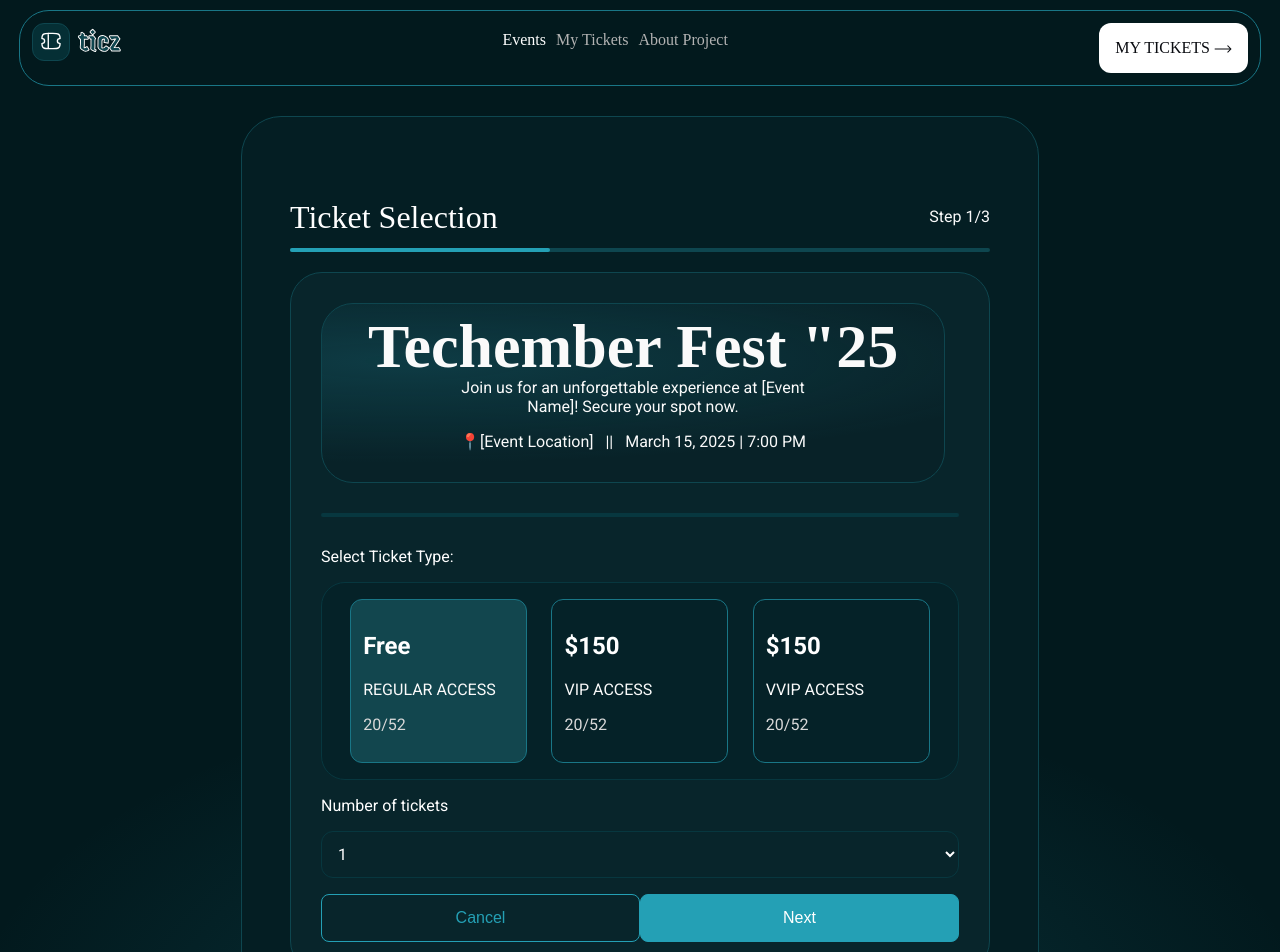
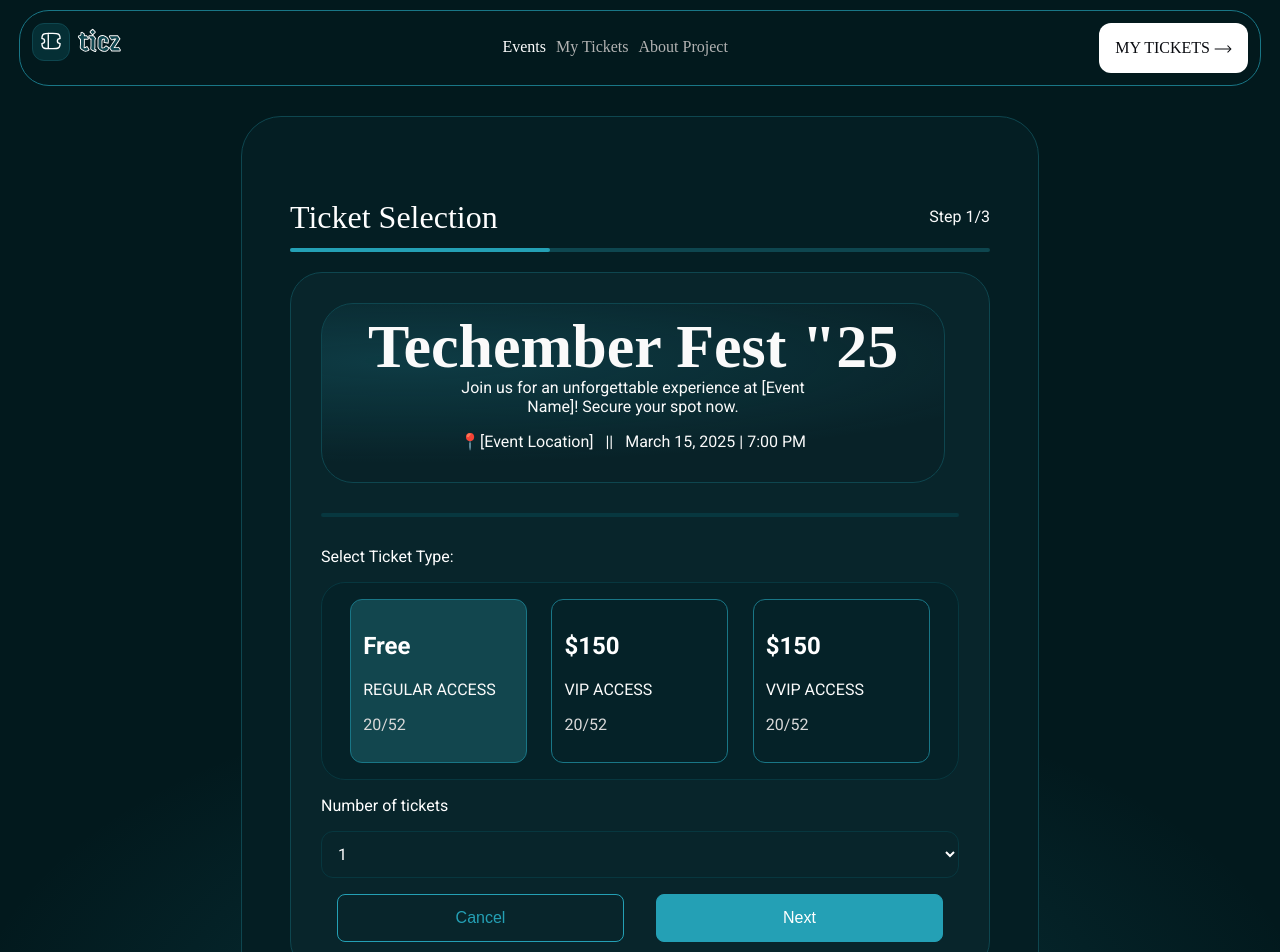
Before and after one commit to Kawthar1512/Conference-ticket-gen, a React (Vite) app: page / in a window 1280 px wide. Shown: the top 952 px of the page. Built offline with nearby package versions, Linux system fonts and the light colour scheme; a web font is replaced by a local one.

Commit message:
confirmation

```diff
--- a/src/styles/App.css
+++ b/src/styles/App.css
@@ -63,7 +63,7 @@ b {
 
 .button {
     height: 48px;
-    width: 100%;
+    width: 45%;
     border: 1px solid rgba(36, 160, 181, 1);
     background-color: transparent;
     color: rgba(36, 160, 181, 1);
--- a/src/styles/NavBar.css
+++ b/src/styles/NavBar.css
@@ -31,7 +31,7 @@ max-width: 100%;
   height: 20px;
 }
 .nav-links {
-  margin-top: 8px;
+  margin-top: 15px;
 }
 .ticz-box {
   display: flex;
--- a/src/styles/SelectTicket.css
+++ b/src/styles/SelectTicket.css
@@ -148,11 +148,7 @@ header {
   font-size: 16px;
   font-family: var(--primary-font);
 }
-.btn-container {
-  display: flex;
-  justify-content: space-between;
-  margin-top: 16px;
-}
+
 
 .cancel-btn {
   border: 1px solid var(--color2);
@@ -172,6 +168,14 @@ header {
   display: none;
   padding: 100px;
 }
+.btn-container {
+  display: flex;
+  justify-content: space-around;
+  margin-top: 16px;
+}
+
+
+
 
 @media only screen and (max-width: 768px) {
   .container {
```
